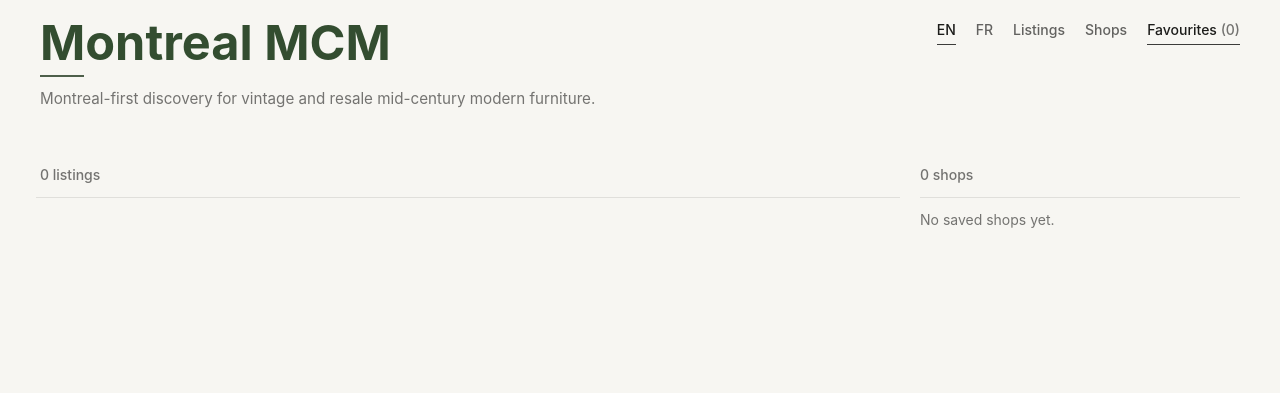
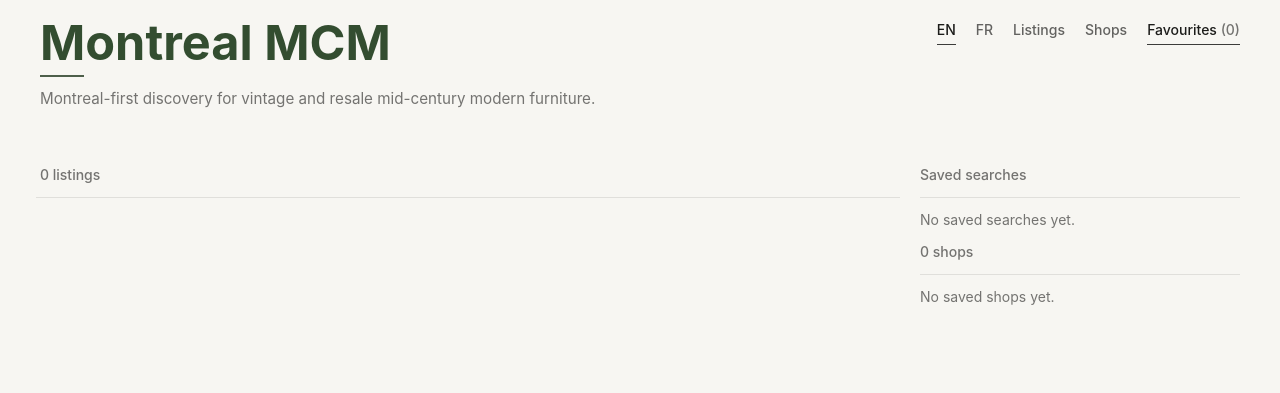
Before and after one commit to dlq/mcm-montreal, a Flask app: page /favourites?lang=en in a window 1280 px wide. Shown: the top 393 px of the page. Run offline with Flask 3, Linux system fonts and the light colour scheme; tables that the repository leaves empty hold one stand-in row (values such as "Sample post"); some libraries are stand-ins or nearby versions.

Commit message:
Add saved searches

```diff
--- a/mcm/app.py
+++ b/mcm/app.py
@@ -49,6 +49,7 @@
     admin_sources,
     build_listing_filters,
     count_listings,
+    delete_saved_search,
     favourite_counts,
     find_duplicate_candidates,
     get_listing,
@@ -59,8 +60,10 @@
     list_favourite_shops,
     list_filter_values,
     list_location_filter_values,
+    list_saved_searches,
     list_shops,
     query_listings,
+    save_search,
     toggle_favourite_listing,
     toggle_favourite_shop,
     update_listing_overrides,
@@ -77,6 +80,37 @@
         return int(path.stat().st_mtime)
     except OSError:
         return 0
+
+
+def saved_search_query_string(filters: dict[str, str]) -> str:
+    values = {
+        key: value
+        for key, value in filters.items()
+        if value
+        and not (key == "availability" and value == "available")
+        and not (key == "sort" and value == "curated")
+    }
+    return urlencode(values)
+
+
+def saved_search_name(filters: dict[str, str]) -> str:
+    parts = []
+    if filters.get("q"):
+        parts.append(filters["q"])
+    for key in ("shop", "category", "material", "designer", "location"):
+        if filters.get(key):
+            parts.append(filters[key])
+    if filters.get("price_min") or filters.get("price_max"):
+        parts.append(
+            " ".join(
+                value
+                for value in (filters.get("price_min", ""), filters.get("price_max", ""))
+                if value
+            )
+        )
+    if filters.get("availability") and filters["availability"] != "available":
+        parts.append(filters["availability"].replace("_", " "))
+    return " / ".join(parts)[:120] or "Default browse"
 
 
 def create_app(test_config: dict[str, Any] | None = None) -> Flask:
@@ -145,6 +179,16 @@
             "now_iso": datetime.now(UTC).isoformat(),
         }
 
+    def listing_context(filters: dict[str, str]) -> dict[str, Any]:
+        return {
+            "shops": list_shops(g.db),
+            "categories": list_filter_values(g.db, "category"),
+            "materials": list_filter_values(g.db, "materials"),
+            "designers": list_filter_values(g.db, "designer"),
+            "locations": list_location_filter_values(g.db),
+            "saved_searches": list_saved_searches(g.db),
+        }
+
     @app.get("/")
     def listings() -> str:
         filters = build_listing_filters(request.args)
@@ -178,12 +222,27 @@
             has_more_listings=has_more_listings,
             next_page_url=next_page_url,
             filters=filters,
-            shops=list_shops(g.db),
-            categories=list_filter_values(g.db, "category"),
-            materials=list_filter_values(g.db, "materials"),
-            designers=list_filter_values(g.db, "designer"),
-            locations=list_location_filter_values(g.db),
+            **listing_context(filters),
         )
+
+    @app.post("/saved-searches")
+    def create_saved_search() -> Any:
+        filters = build_listing_filters(request.form)
+        query_string = saved_search_query_string(filters)
+        if query_string:
+            save_search(g.db, saved_search_name(filters), query_string)
+        return redirect(
+            f"{url_for('listings')}?{query_string}" if query_string else url_for("listings")
+        )
+
+    @app.get("/saved-searches")
+    def saved_searches() -> Any:
+        return redirect(url_for("favourites"))
+
+    @app.post("/saved-searches/<int:saved_search_id>/delete")
+    def remove_saved_search(saved_search_id: int) -> Any:
+        delete_saved_search(g.db, saved_search_id)
+        return redirect(url_for("favourites"))
 
     @app.get("/healthz")
     def healthz() -> tuple[str, int]:
@@ -354,6 +413,7 @@
             "favourites.html",
             saved_listings=list_favourite_listings(g.db),
             saved_shops=list_favourite_shops(g.db),
+            saved_searches=list_saved_searches(g.db),
         )
 
     @app.get("/language/<lang_code>")
--- a/mcm/db.py
+++ b/mcm/db.py
@@ -157,6 +157,15 @@
             created_at TEXT NOT NULL,
             PRIMARY KEY (owner_key, shop_id)
         );
+        CREATE TABLE IF NOT EXISTS anonymous_saved_searches (
+            id INTEGER PRIMARY KEY AUTOINCREMENT,
+            owner_key TEXT NOT NULL,
+            name TEXT NOT NULL,
+            query_string TEXT NOT NULL,
+            created_at TEXT NOT NULL,
+            updated_at TEXT NOT NULL,
+            UNIQUE(owner_key, query_string)
+        );
         CREATE INDEX IF NOT EXISTS idx_listing_availability_events_listing
             ON listing_availability_events(listing_id, observed_at);
         CREATE INDEX IF NOT EXISTS idx_listing_availability_events_transition
@@ -165,6 +174,8 @@
             ON anonymous_favourite_listings(listing_id);
         CREATE INDEX IF NOT EXISTS idx_anonymous_favourite_shops_shop
             ON anonymous_favourite_shops(shop_id);
+        CREATE INDEX IF NOT EXISTS idx_anonymous_saved_searches_owner
+            ON anonymous_saved_searches(owner_key, updated_at);
         """
     )
     ensure_refresh_job_columns(db)
--- a/mcm/identity.py
+++ b/mcm/identity.py
@@ -42,7 +42,7 @@
             sign_identity_token(token),
             max_age=ANONYMOUS_COOKIE_MAX_AGE,
             httponly=True,
-            secure=request.is_secure,
+            secure=request.is_secure or bool(current_app.config.get("D1_BRIDGE_URL")),
             samesite="Lax",
         )
     return response
--- a/mcm/locales/en.py
+++ b/mcm/locales/en.py
@@ -104,6 +104,10 @@
     "favourites.shop_count_one": "1 shop",
     "favourites.shop_count_other": "{count} shops",
     "favourites.no_saved_shops": "No saved shops yet.",
+    "saved_searches.title": "Saved searches",
+    "saved_searches.save_current": "Save this search",
+    "saved_searches.delete": "Delete",
+    "saved_searches.empty": "No saved searches yet.",
     "shop.save": "Save shop",
     "shop.saved": "Saved shop",
     "admin.title": "Review queue and crawl health",
--- a/mcm/locales/fr.py
+++ b/mcm/locales/fr.py
@@ -104,6 +104,10 @@
     "favourites.shop_count_one": "1 boutique",
     "favourites.shop_count_other": "{count} boutiques",
     "favourites.no_saved_shops": "Aucune boutique sauvegardée pour le moment.",
+    "saved_searches.title": "Recherches sauvegardées",
+    "saved_searches.save_current": "Sauvegarder cette recherche",
+    "saved_searches.delete": "Supprimer",
+    "saved_searches.empty": "Aucune recherche sauvegardée pour le moment.",
     "shop.save": "Sauvegarder la boutique",
     "shop.saved": "Boutique sauvegardée",
     "admin.title": "File de révision et santé du crawl",
--- a/mcm/repository.py
+++ b/mcm/repository.py
@@ -421,6 +421,52 @@
     }
 
 
+def save_search(db: sqlite3.Connection, name: str, query_string: str) -> None:
+    owner_key = current_owner_key()
+    if not owner_key or not query_string:
+        return
+    now = datetime.now(UTC).isoformat()
+    db.execute(
+        """
+        INSERT INTO anonymous_saved_searches (
+            owner_key, name, query_string, created_at, updated_at
+        ) VALUES (?, ?, ?, ?, ?)
+        ON CONFLICT(owner_key, query_string) DO UPDATE SET
+            name = excluded.name,
+            updated_at = excluded.updated_at
+        """,
+        (owner_key, name, query_string, now, now),
+    )
+    db.commit()
+
+
+def delete_saved_search(db: sqlite3.Connection, saved_search_id: int) -> None:
+    owner_key = current_owner_key()
+    if not owner_key:
+        return
+    db.execute(
+        "DELETE FROM anonymous_saved_searches WHERE owner_key = ? AND id = ?",
+        (owner_key, saved_search_id),
+    )
+    db.commit()
+
+
+def list_saved_searches(db: sqlite3.Connection) -> list[dict[str, Any]]:
+    owner_key = current_owner_key()
+    if not owner_key:
+        return []
+    rows = db.execute(
+        """
+        SELECT id, name, query_string, created_at, updated_at
+        FROM anonymous_saved_searches
+        WHERE owner_key = ?
+        ORDER BY updated_at DESC, id DESC
+        """,
+        (owner_key,),
+    ).fetchall()
+    return [dict(row) for row in rows]
+
+
 def admin_sources(db: sqlite3.Connection) -> list[sqlite3.Row]:
     return db.execute(
         """
--- a/templates/favourites.html
+++ b/templates/favourites.html
@@ -8,6 +8,22 @@
         {% include "_listing_grid.html" %}
       </div>
       <aside class="favourite-shop-rail space-y-3">
+        <div class="favourite-shops-toolbar border-b border-ink/10 pb-3">
+          <p class="text-sm font-medium text-ink/60">{{ t("saved_searches.title") }}</p>
+        </div>
+        {% for search in saved_searches %}
+          <div class="flex items-center justify-between gap-3 border-b border-ink/10 py-3">
+            <a class="text-sm font-medium hover:text-moss"
+               href="{{ url_for("listings") }}?{{ search.query_string }}">{{ search.name }}</a>
+            <form method="post"
+                  action="{{ url_for('remove_saved_search', saved_search_id=search.id) }}">
+              <button class="text-xs font-semibold uppercase tracking-[0.16em] text-ink/45 hover:text-clay"
+                      type="submit">{{ t("saved_searches.delete") }}</button>
+            </form>
+          </div>
+        {% else %}
+          <p class="text-sm text-ink/60">{{ t("saved_searches.empty") }}</p>
+        {% endfor %}
         <div class="favourite-shops-toolbar border-b border-ink/10 pb-3">
           <p class="text-sm font-medium text-ink/60">
             {% if saved_shops|length == 1 %}
```
Also changed, not shown: plan.md (+15 -0 lines), templates/_filters.html (+10 -0 lines), tests/test_app.py (+61 -0 lines), migrations/0007_saved_searches.sql (added).
